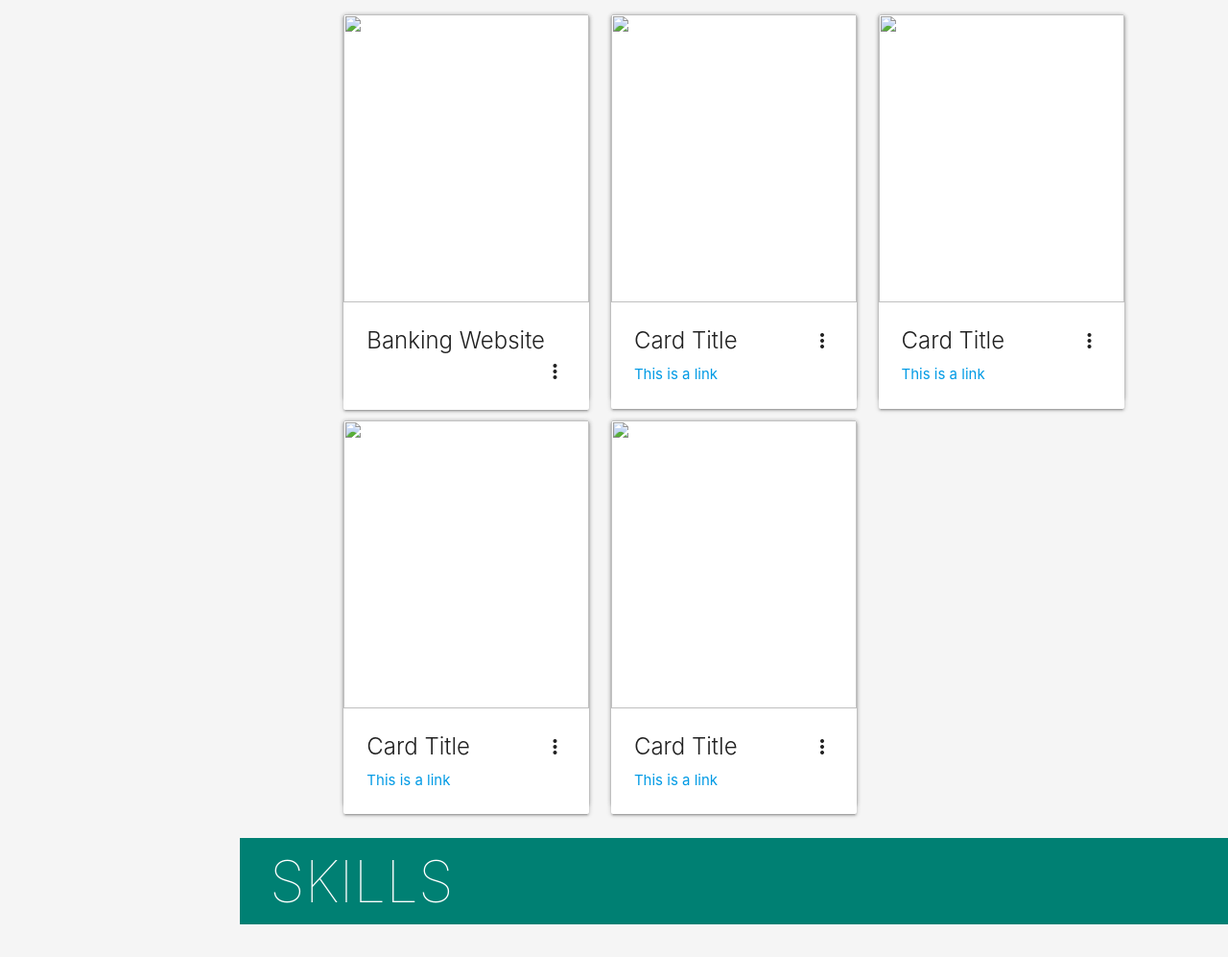
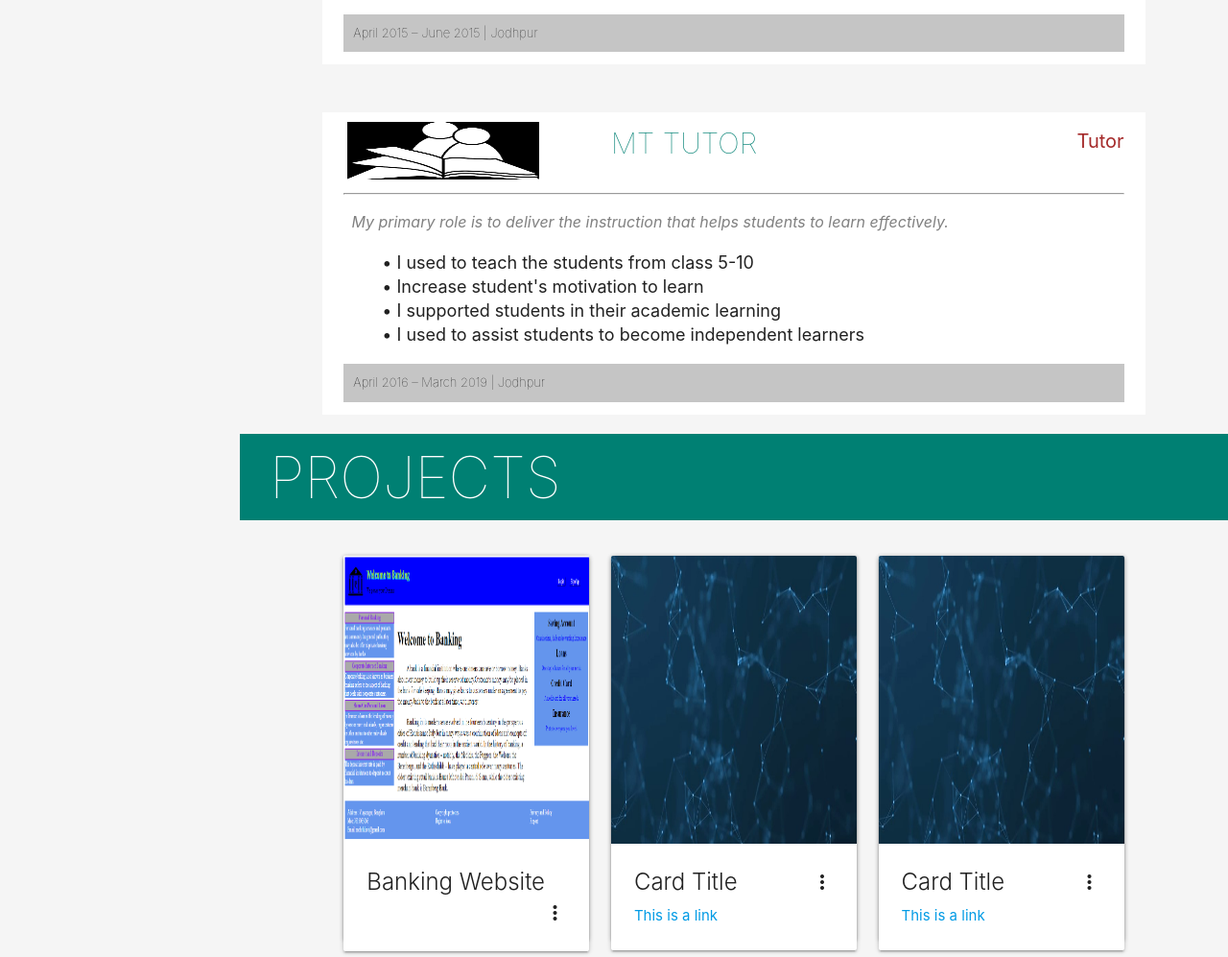
Before and after one commit to MohitLahoti3/MyResume, a plain HTML site: page index.html in a window 1280 px wide. Shown: the part 1607-2604 px from the top of the page at 96% size. Drawn offline with nearby package versions, Linux system fonts and the light colour scheme; the site is published under a folder, as on GitHub Pages, so addresses that start at the root find nothing.

Commit message:
Update index.html
Images path modified

```diff
--- a/index.html
+++ b/index.html
@@ -14,7 +14,7 @@
     <ul id="slide-out" class="sidenav sidenav-fixed">
         <div class="top">
             <div style="height: 130px;">
-                <a href="#!"><img class="circle" src="/Images/DisplayPicture.JPG" height="150px" width="150px"></a>
+                <a href="#!"><img class="circle" src="Images/DisplayPicture.JPG" height="150px" width="150px"></a>
             </div>
             <div>
                 <h4>Mohit Lahoti</h4>
@@ -35,7 +35,7 @@
         <!-- Slider start -->
         <div class="header col s12">
             <div class="carousel carousel-slider">
-                <a class="carousel-item" href="#one!"><img src="/Images/coding1.jpg"></a>
+                <a class="carousel-item" href="#one!"><img src="Images/coding1.jpg"></a>
             </div>
         </div>
         <!-- Slider over -->
@@ -53,7 +53,7 @@
         <!-- Experience Start -->
         <!-- Oriflame -->
         <div class=" experience col s10 offset-s1">
-            <div class="col s4 jobLogo"><img src="/Images/Oriflame.png" alt="" height="80px" width="250px"></div>
+            <div class="col s4 jobLogo"><img src="Images/Oriflame.png" alt="" height="80px" width="250px"></div>
             <div class="col s4 compName">ORIFLAME</div>
             <div class="col s4 jobDesc">office Incharge</div>
             <div class="col s12">
@@ -73,7 +73,7 @@
 
         <!-- TUTOR -->
         <div class=" experience col s10 offset-s1">
-            <div class="col s4 jobLogo" style="padding: 10px 0px 0px 15px"><img src="/Images/tutorlogo.png" alt="" height="60px" width="200px"></div>
+            <div class="col s4 jobLogo" style="padding: 10px 0px 0px 15px"><img src="Images/tutorlogo.png" alt="" height="60px" width="200px"></div>
             <div class="col s4 compName">MT TUTOR</div>
             <div class="col s4 jobDesc">Tutor</div>
             <div class="col s12">
@@ -98,7 +98,7 @@
                 <div class="card medium">
                     <div class="card">
                         <div class="card-image waves-effect waves-block waves-light">
-                            <img class="activator" src="/Images/bank.png" height="300px">
+                            <img class="activator" src="Images/bank.png" height="300px">
                         </div>
                         <div class="card-content">
                             <span class="card-title activator grey-text text-darken-4">Banking Website<i
@@ -125,7 +125,7 @@
                 <div class="card medium">
                     <div class="card">
                         <div class="card-image waves-effect waves-block waves-light">
-                            <img class="activator" src="/Images/background3.jpg" height="300px">
+                            <img class="activator" src="Images/background3.jpg" height="300px">
                         </div>
                         <div class="card-content">
                             <span class="card-title activator grey-text text-darken-4">Card Title<i
@@ -146,7 +146,7 @@
                 <div class="card medium">
                     <div class="card">
                         <div class="card-image waves-effect waves-block waves-light">
-                            <img class="activator" src="/Images/background3.jpg" height="300px">
+                            <img class="activator" src="Images/background3.jpg" height="300px">
                         </div>
                         <div class="card-content">
                             <span class="card-title activator grey-text text-darken-4">Card Title<i
@@ -167,7 +167,7 @@
                 <div class="card medium">
                     <div class="card">
                         <div class="card-image waves-effect waves-block waves-light">
-                            <img class="activator" src="/Images/background3.jpg" height="300px">
+                            <img class="activator" src="Images/background3.jpg" height="300px">
                         </div>
                         <div class="card-content">
                             <span class="card-title activator grey-text text-darken-4">Card Title<i
@@ -188,7 +188,7 @@
                 <div class="card medium">
                     <div class="card">
                         <div class="card-image waves-effect waves-block waves-light">
-                            <img class="activator" src="/Images/background3.jpg" height="300px">
+                            <img class="activator" src="Images/background3.jpg" height="300px">
                         </div>
                         <div class="card-content">
                             <span class="card-title activator grey-text text-darken-4">Card Title<i
```
